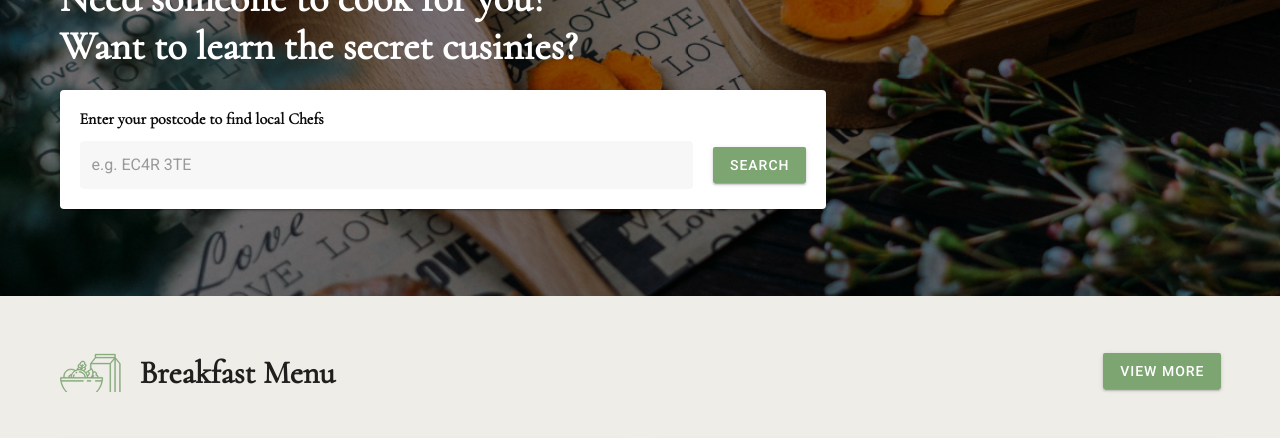
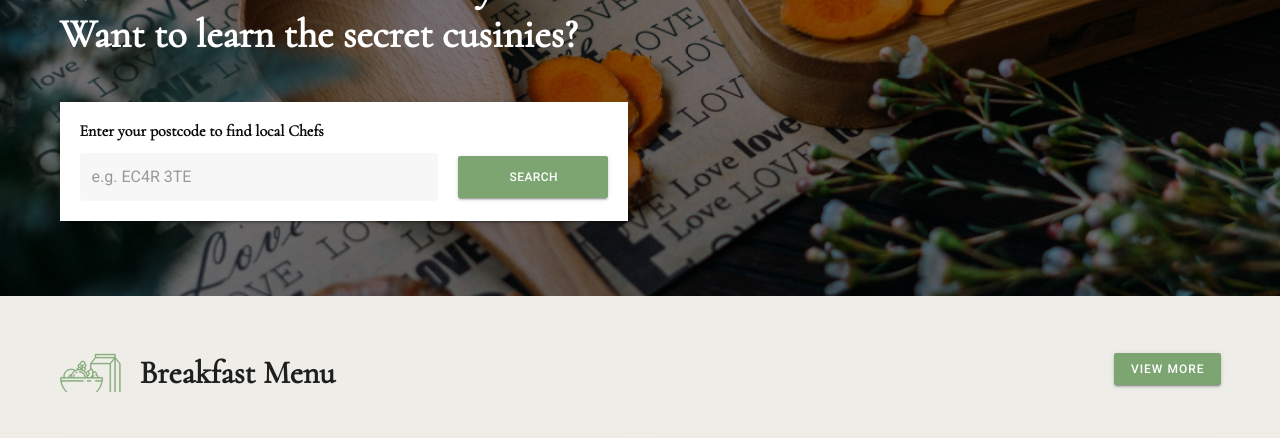
Before and after one commit to islarky88/cook4me, a Nuxt app: page / in a window 1280 px wide. Shown: the part 223-661 px from the top of the page. Built offline with nearby package versions, Linux system fonts and the light colour scheme.

Commit message:
added npm deploy

```diff
--- a/components/cards/MenuItemCard.vue
+++ b/components/cards/MenuItemCard.vue
@@ -15,7 +15,7 @@
 
       <v-card-text> Greyhound divisively hello coldly wonderfully marginally far upon... </v-card-text>
 
-      <v-card-actions>
+      <v-card-actions class="mt-0 pt-0">
         <v-btn color="primary" text href="#"> View Info </v-btn>
       </v-card-actions>
     </v-card>
--- a/layouts/default.vue
+++ b/layouts/default.vue
@@ -84,19 +84,32 @@ export default {
 
 .v-btn {
   border-radius: 2px;
-  font-family: Roboto;
+  font-family: 'Roboto';
   font-style: normal;
   font-weight: 500;
-  font-size: 12px;
+  font-size: 12px !important;
   line-height: 12px;
   text-align: center;
   letter-spacing: 1px;
   text-transform: uppercase;
   color: #ffffff;
+  height: 32px !important;
+
+  &.postal-search {
+    padding: 21px 50px !important;
+    // font-family: 'Cera Pro';
+    font-style: normal;
+    font-weight: 500;
+    font-size: 14px;
+    line-height: 18px;
+    text-align: center;
+    letter-spacing: 0.0357143em;
+    text-transform: uppercase;
+  }
 }
 
 .txt-header {
-  font-family: Cormorant;
+  font-family: 'Cormorant';
   font-style: normal;
   font-weight: bold;
   font-size: 40px;
@@ -104,7 +117,7 @@ export default {
 }
 
 h1 {
-  font-family: Cormorant;
+  font-family: 'Cormorant';
   font-style: normal;
   font-weight: 600;
   font-size: 32px;
@@ -126,7 +139,7 @@ h1 {
 }
 
 .search-bar-header {
-  font-family: Cormorant;
+  font-family: 'Cormorant';
   font-style: normal;
   font-weight: bold;
   font-size: 16px;
@@ -135,17 +148,18 @@ h1 {
 }
 
 .card-title {
-  font-family: Roboto;
+  font-family: 'Roboto';
   font-style: normal;
   font-weight: 500;
   font-size: 20px;
   line-height: 23px;
 }
 .card-author {
-  font-family: Roboto;
+  font-family: 'Roboto';
   font-style: normal;
   font-weight: normal;
   font-size: 14px;
   line-height: 16px;
+  color: rgba(0, 0, 0, 0.87);
 }
 </style>
--- a/package.json
+++ b/package.json
@@ -8,7 +8,8 @@
     "start": "nuxt start",
     "generate": "nuxt generate",
     "lint:js": "eslint --ext .js,.vue --ignore-path .gitignore .",
-    "lint": "npm run lint:js"
+    "lint": "npm run lint:js",
+    "deploy": "nuxt generate && surge dist --domain cook4me.surge.sh"
   },
   "dependencies": {
     "@nuxtjs/axios": "^5.12.2",
--- a/pages/index.vue
+++ b/pages/index.vue
@@ -6,7 +6,11 @@
           <v-col cols="8">
             <div class="txt-header">Need someone to cook for you?</div>
             <div class="txt-header">Want to learn the secret cusinies?</div>
-            <v-card class="pa-5 mt-5">
+          </v-col>
+        </v-row>
+        <v-row align="center" justify="start">
+          <v-col cols="6">
+            <v-card class="pa-5 mt-5 rounded-0">
               <div class="mb-3 search-bar-header">Enter your postcode to find local Chefs</div>
               <div class="d-flex align-center">
                 <v-text-field
@@ -18,7 +22,7 @@
                   solo
                   flat
                 ></v-text-field>
-                <v-btn color="primary" href="#">Search</v-btn>
+                <v-btn color="primary" class="postal-search" href="#">Search</v-btn>
               </div>
             </v-card>
           </v-col>
```
